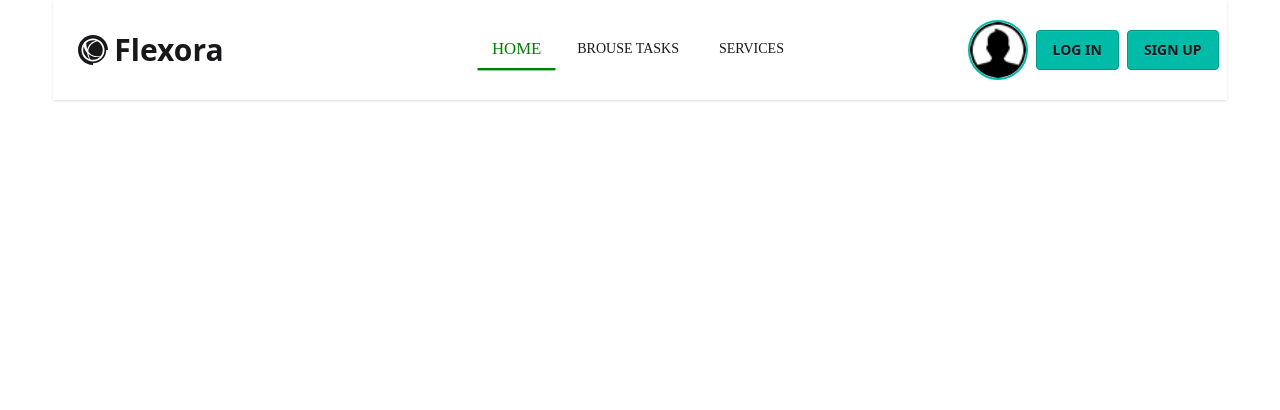
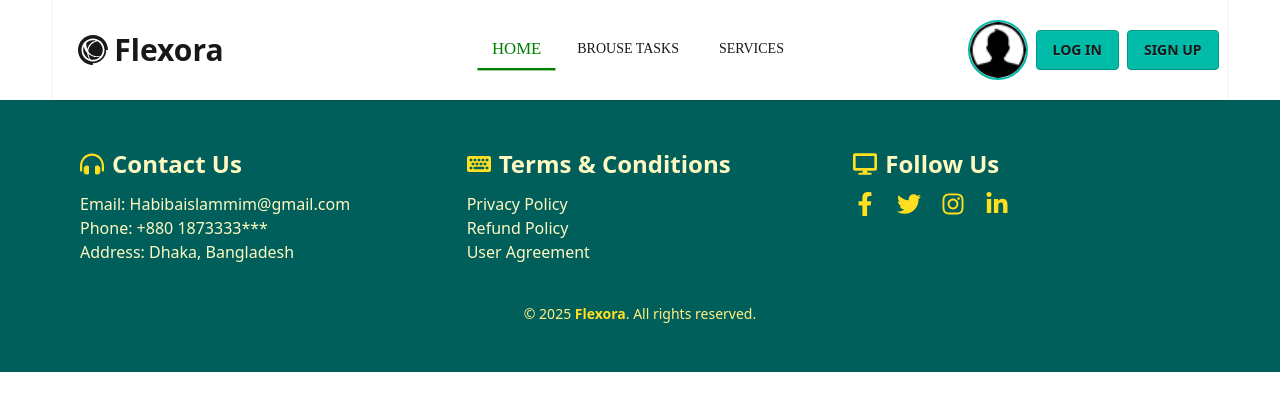
Before and after one commit to Umme-Habiba123/Assignment-10-client-site, a React (Vite) app: page / in a window 1280 px wide. Shown: the top 410 px of the page. Built offline with nearby package versions, Linux system fonts and the light colour scheme; no server answers; a web font is replaced by a local one.

Commit message:
added footer with terms and condion and contact info

```diff
--- /dev/null
+++ b/src/Components/Footer.jsx
@@ -0,0 +1,57 @@
+import React from 'react';
+import { FaFacebookF, FaTwitter, FaInstagram, FaLinkedinIn, FaHeadphonesAlt, FaKeyboard, FaDesktop } from 'react-icons/fa';
+
+const Footer = () => {
+  return (
+    <footer className="bg-teal-800 text-yellow-100 py-12">
+      <div className="max-w-6xl mx-auto px-4 grid grid-cols-1 md:grid-cols-3 gap-10 text-center md:text-left">
+
+
+        <div>
+          <h3 className="text-2xl font-bold mb-3 flex items-center justify-center md:justify-start gap-2">
+            <FaHeadphonesAlt className="text-yellow-300" /> Contact Us
+          </h3>
+          <p>Email: <span className="hover:text-yellow-300">Habibaislammim@gmail.com</span></p>
+          <p>Phone: +880 1873333***</p>
+
+          <p>Address: Dhaka, Bangladesh</p>
+        </div>
+
+        {/* Terms & Conditions */}
+        <div>
+          <h3 className="text-2xl font-bold mb-3 flex items-center justify-center md:justify-start gap-2">
+            <FaKeyboard className="text-yellow-300" /> Terms & Conditions
+          </h3>
+
+          <p className="hover:text-yellow-300 cursor-pointer">Privacy Policy</p>
+
+          <p className="hover:text-yellow-300 cursor-pointer">Refund Policy</p>
+
+          <p className="hover:text-yellow-300 cursor-pointer">User Agreement</p>
+        </div>
+
+        {/* Social Media icons */}
+        <div>
+          <h3 className="text-2xl font-bold mb-3 flex items-center justify-center md:justify-start gap-2">
+            <FaDesktop className="text-yellow-300" /> Follow Us
+          </h3>
+          <div className="flex justify-center md:justify-start gap-5 text-yellow-300 text-2xl">
+            <a href="https://www.facebook.com/mahiya.rahman.540132" target="_blank" rel="noopener noreferrer" className="hover:text-white"><FaFacebookF /></a>
+
+            <a href="https://x.com/mahiya_rehman" target="_blank" rel="noopener noreferrer" className="hover:text-white"><FaTwitter /></a>
+
+            <a href="https://www.instagram.com/mahiya_mimu/" target="_blank" rel="noopener noreferrer" className="hover:text-white"><FaInstagram /></a>
+
+            <a href="https://www.linkedin.com/feed/" target="_blank" rel="noopener noreferrer" className="hover:text-white"><FaLinkedinIn /></a>
+          </div>
+        </div>
+      </div>
+
+      <div className="text-center text-yellow-200 mt-10 text-sm">
+        &copy; {new Date().getFullYear()} <span className="font-semibold text-yellow-300">Flexora</span>. All rights reserved.
+      </div>
+    </footer>
+  );
+};
+
+export default Footer;
--- a/src/Layouts/MainLayout.jsx
+++ b/src/Layouts/MainLayout.jsx
@@ -1,12 +1,14 @@
 import React from 'react';
 import Navbar from '../Components/Navbar';
 import { Outlet } from 'react-router';
+import Footer from '../Components/Footer';
 
 const MainLayout = () => {
     return (
         <div className=''>
             <Navbar></Navbar>
             <Outlet></Outlet>
+            <Footer></Footer>
 
         </div>
     );
```
